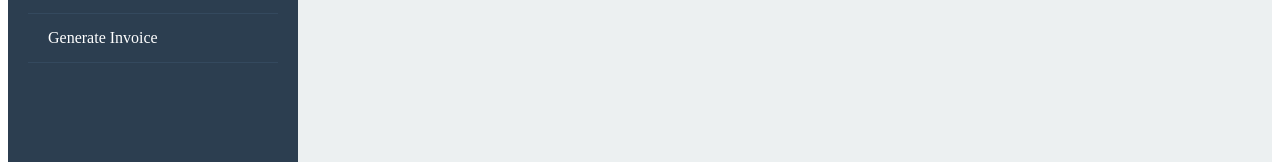
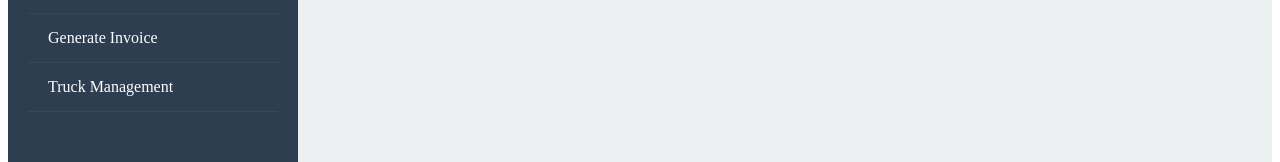
Before and after one commit to junaid2729/devp, a React (Create React App) app in the folder frontend/: page /admin-dashboard in a window 1280 px wide. Shown: the part 282-444 px from the top of the page. Built offline with nearby package versions, Linux system fonts and the light colour scheme; no server answers; sample sign-in values are in the browser's storage.

Commit message:
dashboard

```diff
--- a/frontend/src/Admin/AdminDashboard.jsx
+++ b/frontend/src/Admin/AdminDashboard.jsx
@@ -1,9 +1,9 @@
-// Admin/AdminDashboard.js
 import React, { useState } from 'react';
-import UserList from '../pages/UserList'; // Adjust the import path as needed
-import BookingList from '../pages/BookingList'; // Adjust the import path as needed
-import AdminRegister from '../Admin/AdminRegister'; // Adjust the import path as needed
-import AdminInvoiceGenerator from '../Admin/AdminInvoiceGenerator'; // Import the new component
+import UserList from '../pages/UserList';
+import BookingList from '../pages/BookingList';
+import AdminRegister from '../Admin/AdminRegister';
+import AdminInvoiceGenerator from '../Admin/AdminInvoiceGenerator';
+import TruckManagement from './TruckManagement'; // Import TruckManagement component
 import './adminDashboard.css';
 
 const AdminDashboard = () => {
@@ -18,7 +18,9 @@ const AdminDashboard = () => {
       case 'register':
         return <AdminRegister />;
       case 'generate-invoice':
-        return <AdminInvoiceGenerator />; // Render the AdminInvoiceGenerator component
+        return <AdminInvoiceGenerator />;
+      case 'truck-management':
+        return <TruckManagement />; // Render the TruckManagement component
       default:
         return <UserList />;
     }
@@ -53,11 +55,15 @@ const AdminDashboard = () => {
           >
             Generate Invoice
           </li>
+          <li
+            className={activePage === 'truck-management' ? 'active' : ''}
+            onClick={() => setActivePage('truck-management')}
+          >
+            Truck Management
+          </li>
         </ul>
       </div>
-      <div className="content">
-        {renderContent()}
-      </div>
+      <div className="content">{renderContent()}</div>
     </div>
   );
 };
```
